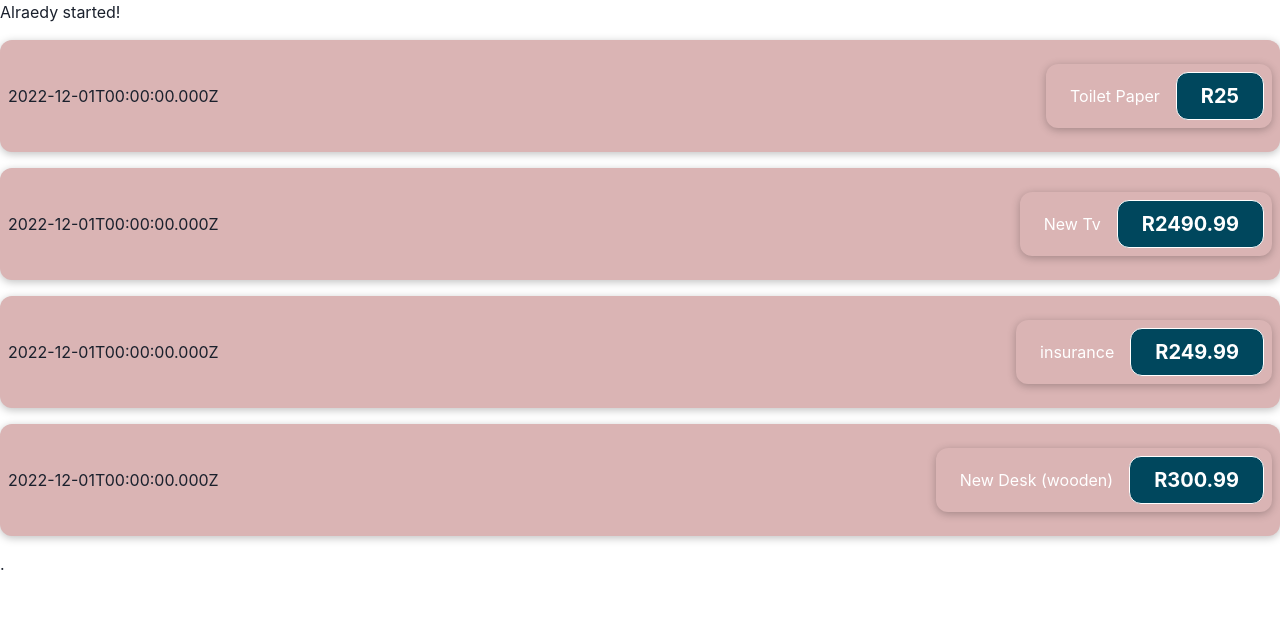
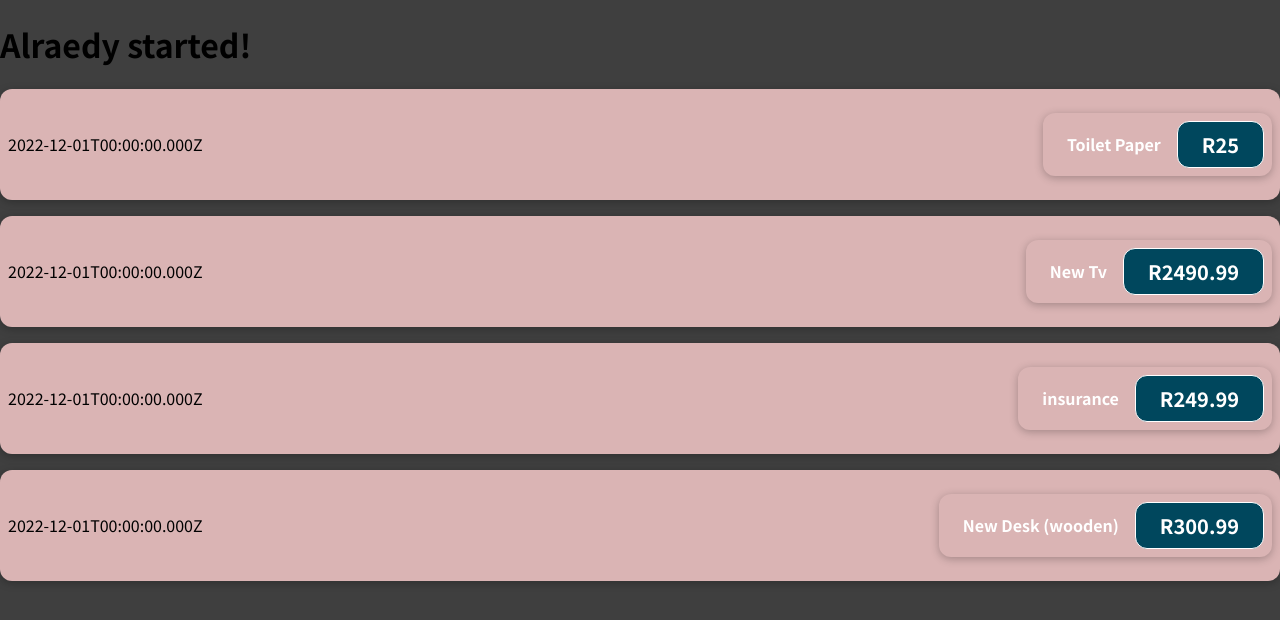
Before and after one commit to DonaldMzima/Expense-App, a React (Create React App) app: page / in a window 1280 px wide. Shown: the top 620 px of the page. Built offline with nearby package versions, Linux system fonts and the light colour scheme.

Commit message:
add/Date-constructor

```diff
--- a/src/components/expenseItem.tsx
+++ b/src/components/expenseItem.tsx
@@ -1,9 +1,8 @@
 import React from 'react'
 import './ExpenseItem.css'
 
-
 const ExpenseItem = (props: {
-  date: any
+  date: Date
 
   title: string
 
--- a/src/index.tsx
+++ b/src/index.tsx
@@ -2,15 +2,11 @@ import React from 'react'
 import ReactDOM from 'react-dom/client'
 import './index.css'
 import App from './App'
-import { ChakraProvider } from '@chakra-ui/react'
 
 const root = ReactDOM.createRoot(document.getElementById('root') as HTMLElement)
 root.render(
   <React.StrictMode>
-    <ChakraProvider>
-      <App />
-    </ChakraProvider>
-    .
+    <App />
   </React.StrictMode>,
 )
 
```
Also changed, not shown: 2 other files (tests, documents, lock files or other folders).
